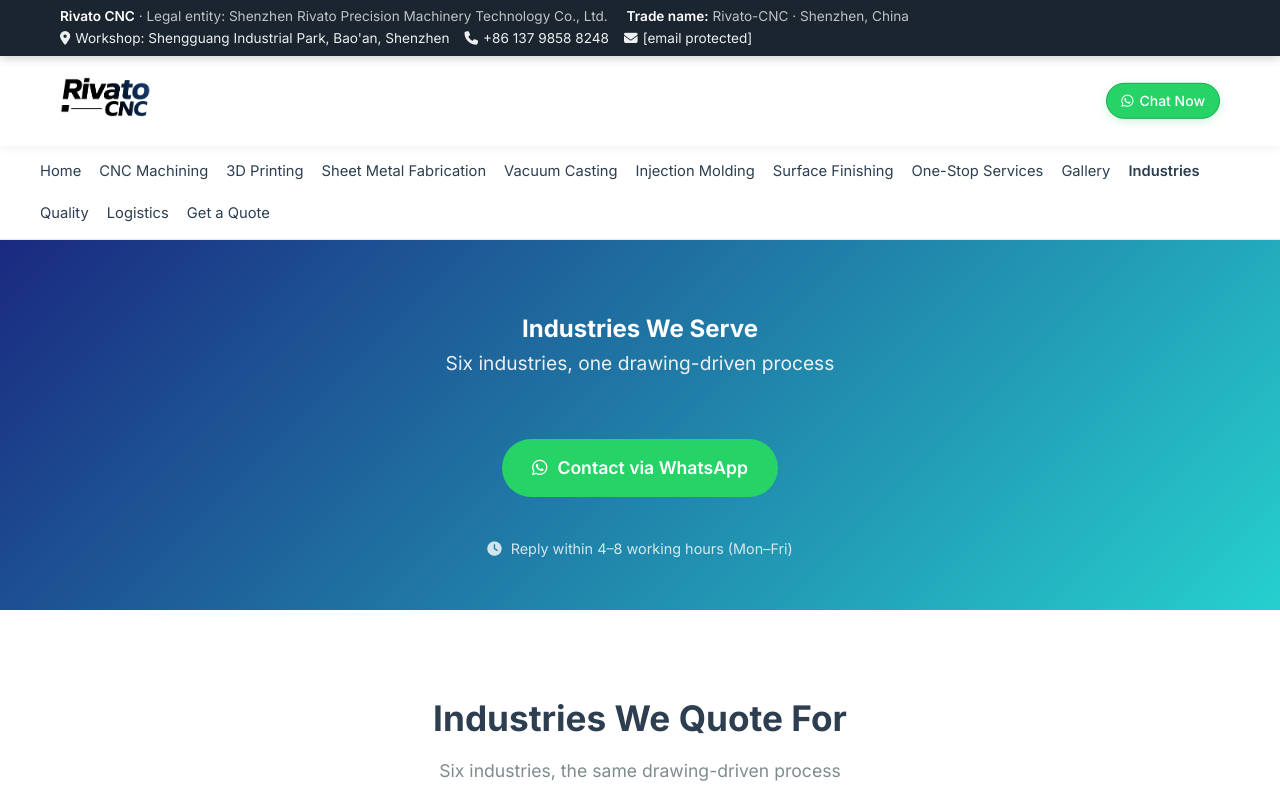
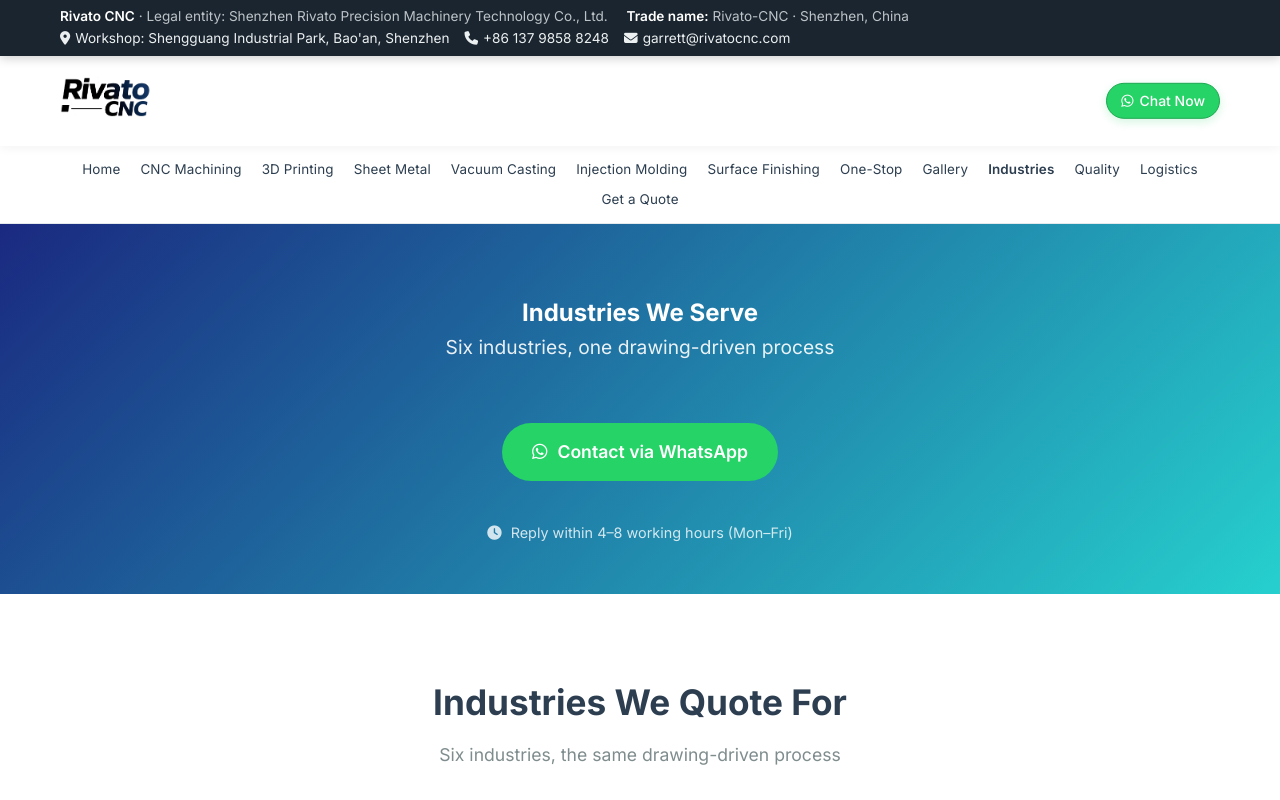
Before and after one commit to rivato-cnc/rivato-cnc-website, a plain HTML site: page public/industries.html in a window 1280 px wide. Shown: the top 800 px of the page. Drawn offline with Linux system fonts and the light colour scheme.

Commit message:
Update industries.html

```diff
--- a/public/industries.html
+++ b/public/industries.html
@@ -50,7 +50,7 @@
             <div class="contact-info">
                 <span><i class="fas fa-map-marker-alt"></i> Workshop: Shengguang Industrial Park, Bao'an, Shenzhen</span>
                 <span><i class="fas fa-phone"></i> +86 137 9858 8248</span>
-                <span><i class="fas fa-envelope"></i> <a href="/cdn-cgi/l/email-protection" class="__cf_email__" data-cfemail="94f3f5e6e6f1e0e0d4e6fde2f5e0fbf7faf7baf7fbf9">[email&#160;protected]</a></span>
+                <span><i class="fas fa-envelope"></i> <a href="mailto:garrett@rivatocnc.com">garrett@rivatocnc.com</a></span>
             </div>
         </div>
     </div>
@@ -67,21 +67,21 @@
                 <i class="fab fa-whatsapp"></i> Chat Now
             </a>
         </div>
-    </header>    <nav style="background:#ffffff; border-bottom:1px solid #e5e9ec;">
-        <div class="container" style="display:flex; flex-wrap:wrap; gap:18px; padding:14px 0; font-size:0.92rem;">
-            <a href="/" style="color:#2c3e50; text-decoration:none;">Home</a>
-            <a href="cnc-machining" style="color:#2c3e50; text-decoration:none;">CNC Machining</a>
-            <a href="3d-printing" style="color:#2c3e50; text-decoration:none;">3D Printing</a>
-            <a href="sheet-metal-fabrication" style="color:#2c3e50; text-decoration:none;">Sheet Metal Fabrication</a>
-            <a href="vacuum-casting" style="color:#2c3e50; text-decoration:none;">Vacuum Casting</a>
-            <a href="injection-molding" style="color:#2c3e50; text-decoration:none;">Injection Molding</a>
-            <a href="surface-finishing" style="color:#2c3e50; text-decoration:none;">Surface Finishing</a>
-            <a href="one-stop" style="color:#2c3e50; text-decoration:none;">One-Stop Services</a>
-            <a href="gallery" style="color:#2c3e50; text-decoration:none;">Gallery</a>
-            <a href="industries" style="color:#2c3e50; text-decoration:none; font-weight:600;">Industries</a>
-            <a href="quality" style="color:#2c3e50; text-decoration:none;">Quality</a>
-            <a href="logistics" style="color:#2c3e50; text-decoration:none;">Logistics</a>
-            <a href="quote-process" style="color:#2c3e50; text-decoration:none;">Get a Quote</a>
+    </header>        <nav style="background:#ffffff; border-bottom:1px solid #e5e9ec;">
+        <div class="container nav-inner" style="display:flex; flex-wrap:wrap; align-items:center; justify-content:center; gap:8px 20px; padding:13px 0; font-size:0.84rem; letter-spacing:0.01em;">
+            <a class="nav-link" href="/" style="color:#2c3e50; text-decoration:none;">Home</a>
+            <a class="nav-link" href="cnc-machining" style="color:#2c3e50; text-decoration:none;">CNC Machining</a>
+            <a class="nav-link" href="3d-printing" style="color:#2c3e50; text-decoration:none;">3D Printing</a>
+            <a class="nav-link" href="sheet-metal-fabrication" style="color:#2c3e50; text-decoration:none;">Sheet Metal</a>
+            <a class="nav-link" href="vacuum-casting" style="color:#2c3e50; text-decoration:none;">Vacuum Casting</a>
+            <a class="nav-link" href="injection-molding" style="color:#2c3e50; text-decoration:none;">Injection Molding</a>
+            <a class="nav-link" href="surface-finishing" style="color:#2c3e50; text-decoration:none;">Surface Finishing</a>
+            <a class="nav-link" href="one-stop" style="color:#2c3e50; text-decoration:none;">One-Stop</a>
+            <a class="nav-link" href="gallery" style="color:#2c3e50; text-decoration:none;">Gallery</a>
+            <a class="nav-link" href="industries" style="color:#2c3e50; text-decoration:none;font-weight:600;">Industries</a>
+            <a class="nav-link" href="quality" style="color:#2c3e50; text-decoration:none;">Quality</a>
+            <a class="nav-link" href="logistics" style="color:#2c3e50; text-decoration:none;">Logistics</a>
+            <a class="nav-link" href="quote-process" style="color:#2c3e50; text-decoration:none;">Get a Quote</a>
         </div>
     </nav>
 
@@ -186,7 +186,7 @@
         </div>
     </footer>
 
-<script data-cfasync="false" src="/cdn-cgi/scripts/5c5dd728/cloudflare-static/email-decode.min.js"></script><script type="module" src="https://static.cloudflareinsights.com/beacon.min.js/vce701823e78c4301a35b7e07294d87301792088814092" integrity="sha512-UKNk8GbxkABxKcXYuLkO16EleLGUkcvJWtpSNmExE0Too3ZaFAxTscNWEc1OdAv5/BikHawapSCaiD2XCmp+Bw==" data-cf-beacon='{"version":"2024.11.0","token":"8540614c4d524f2cbc460d18b1746c0f","r":1,"spa":2}' crossorigin="anonymous"></script>
+<script type="module" src="https://static.cloudflareinsights.com/beacon.min.js/vce701823e78c4301a35b7e07294d87301792088814092" integrity="sha512-UKNk8GbxkABxKcXYuLkO16EleLGUkcvJWtpSNmExE0Too3ZaFAxTscNWEc1OdAv5/BikHawapSCaiD2XCmp+Bw==" data-cf-beacon='{"version":"2024.11.0","token":"8540614c4d524f2cbc460d18b1746c0f","r":1,"spa":2}' crossorigin="anonymous"></script>
 <script type="module" src="https://static.cloudflareinsights.com/beacon.min.js/vce701823e78c4301a35b7e07294d87301792088814092" integrity="sha512-UKNk8GbxkABxKcXYuLkO16EleLGUkcvJWtpSNmExE0Too3ZaFAxTscNWEc1OdAv5/BikHawapSCaiD2XCmp+Bw==" data-cf-beacon='{"version":"2024.11.0","token":"8540614c4d524f2cbc460d18b1746c0f","r":1,"spa":2}' crossorigin="anonymous"></script>
 </body>
 </html>
```
